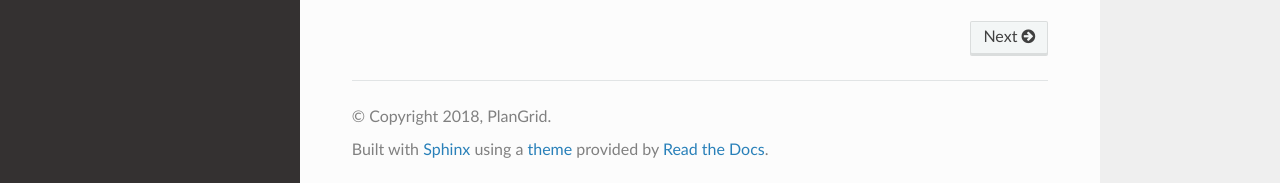
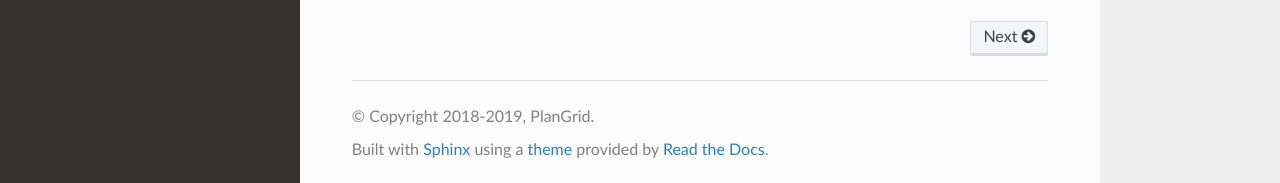
Before and after one commit to plangrid/flask-rebar, a Sphinx documentation site: the page built from docs/index.rst, in a window 1280 px wide and 900 px high, scrolled down 2030 px. Shown: the part 714-897 px from the top of the window. Built offline with Sphinx 7.4.7 and the Read the Docs theme 2.0.0, drawn with Linux system fonts in a browser that asks for light colours; pages that are not in the unit, such as notebooks, are missing from menus.

Commit message:
Update copyright dates

```diff
--- a/docs/conf.py
+++ b/docs/conf.py
@@ -20,7 +20,7 @@
 # -- Project information -----------------------------------------------------
 
 project = "Flask-Rebar"
-copyright = "2018, PlanGrid"
+copyright = "2018-2019, PlanGrid"
 author = "Barak Alon, et al."
 
 # The short X.Y version
```
